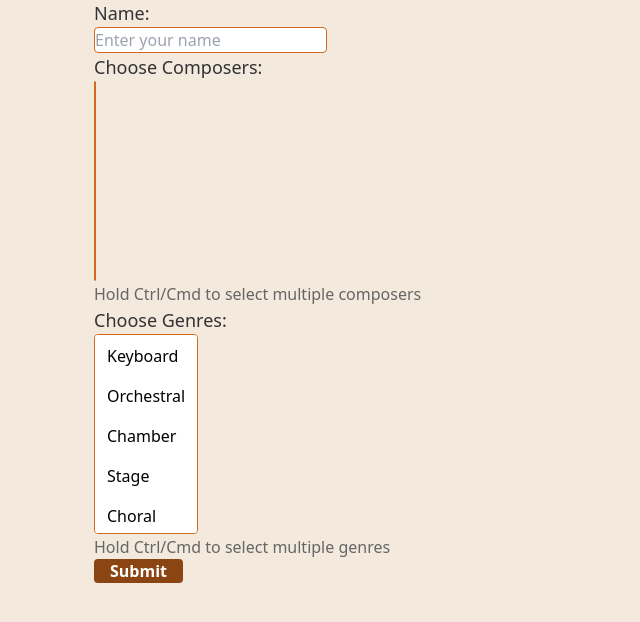
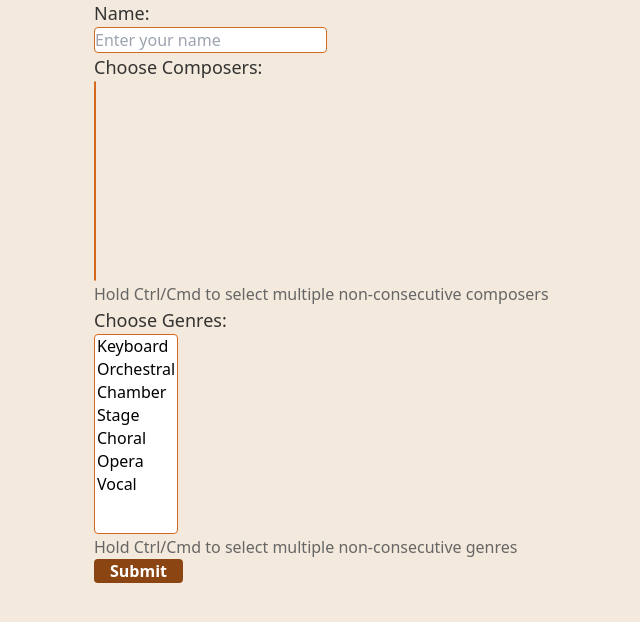
Before and after one commit to aoneillmark/mySTRO, a Flask app: page /form in a window 1280 px wide. Shown: the part 117-739 px from the top of the page, without its empty margins (146-786 px from the left). Run offline with Flask 3, Linux system fonts and the light colour scheme; data that the repository does not hold is empty.

Commit message:
Fixed issue with non-consecutive multi-select in form.html

```diff
--- a/src/templates/form.html
+++ b/src/templates/form.html
@@ -31,7 +31,7 @@
                         <option value="{{ composer['id'] }}" class="py-1">{{ composer['name'] }} ({{ composer['epoch'] }})</option>
                     {% endfor %}
                 </select>
-                <p class="text-sm mt-1" style="color: #666;">Hold Ctrl/Cmd to select multiple composers</p>
+                <p class="text-sm mt-1" style="color: #666;">Hold Ctrl/Cmd to select multiple non-consecutive composers</p>
             </div>
 
             <div class="mb-6">
@@ -46,7 +46,7 @@
                         <option value="{{ genre }}" class="py-1">{{ genre }}</option>
                     {% endfor %}
                 </select>
-                <p class="text-sm mt-1" style="color: #666;">Hold Ctrl/Cmd to select multiple genres</p>
+                <p class="text-sm mt-1" style="color: #666;">Hold Ctrl/Cmd to select multiple non-consecutive genres</p>
             </div>
 
             <button type="submit"
@@ -57,32 +57,55 @@
         </form>
     </main>
 
+    <script>
+    document.addEventListener('DOMContentLoaded', function() {
+        const selects = document.querySelectorAll('select[multiple]');
+
+        selects.forEach(select => {
+            select.addEventListener('mousedown', function(e) {
+                e.preventDefault();
+
+                const option = e.target;
+                const isCtrlPressed = e.ctrlKey || e.metaKey;
+
+                if (isCtrlPressed) {
+                    // Toggle selection when Ctrl/Cmd is pressed
+                    option.selected = !option.selected;
+                } else {
+                    // Default behavior: clear previous selection and select current option
+                    Array.from(this.options).forEach(opt => opt.selected = false);
+                    option.selected = true;
+                }
+
+                // Trigger change event if needed
+                this.dispatchEvent(new Event('change'));
+            });
+
+            // Add keyboard support
+            select.addEventListener('keydown', function(e) {
+                if ((e.ctrlKey || e.metaKey) && e.key === ' ') {
+                    const focusedOption = this.options[this.selectedIndex];
+                    focusedOption.selected = !focusedOption.selected;
+                    e.preventDefault();
+                }
+            });
+        });
+    });
+    </script>
+
     <style>
-        /* Custom styles for multi-selects */
+        /* Previous CSS remains the same */
         select[multiple] {
-            overflow-y: auto;
-            -webkit-appearance: none;
-            -moz-appearance: none;
-            appearance: none;
+            user-select: none;
         }
 
-        select[multiple] option {
-            padding: 8px 12px;
-            margin: 2px 0;
-            border-radius: 4px;
-            transition: all 0.2s ease;
-        }
-
-        select[multiple] option:checked {
+        select[multiple] option:active,
+        select[multiple] option:focus {
             background-color: #FFDAB9 !important;
             color: #8B4513;
         }
 
-        select[multiple] option:hover {
-            background-color: #FFF5E6;
-        }
-
-        /* Scrollbar styling */
+        /* Existing scrollbar and other styles from previous version */
         select[multiple]::-webkit-scrollbar {
             width: 8px;
         }
```
Also changed, not shown: app.py (line endings or trailing spaces), src/templates/about.html (line endings or trailing spaces), src/templates/library.html (line endings or trailing spaces).
